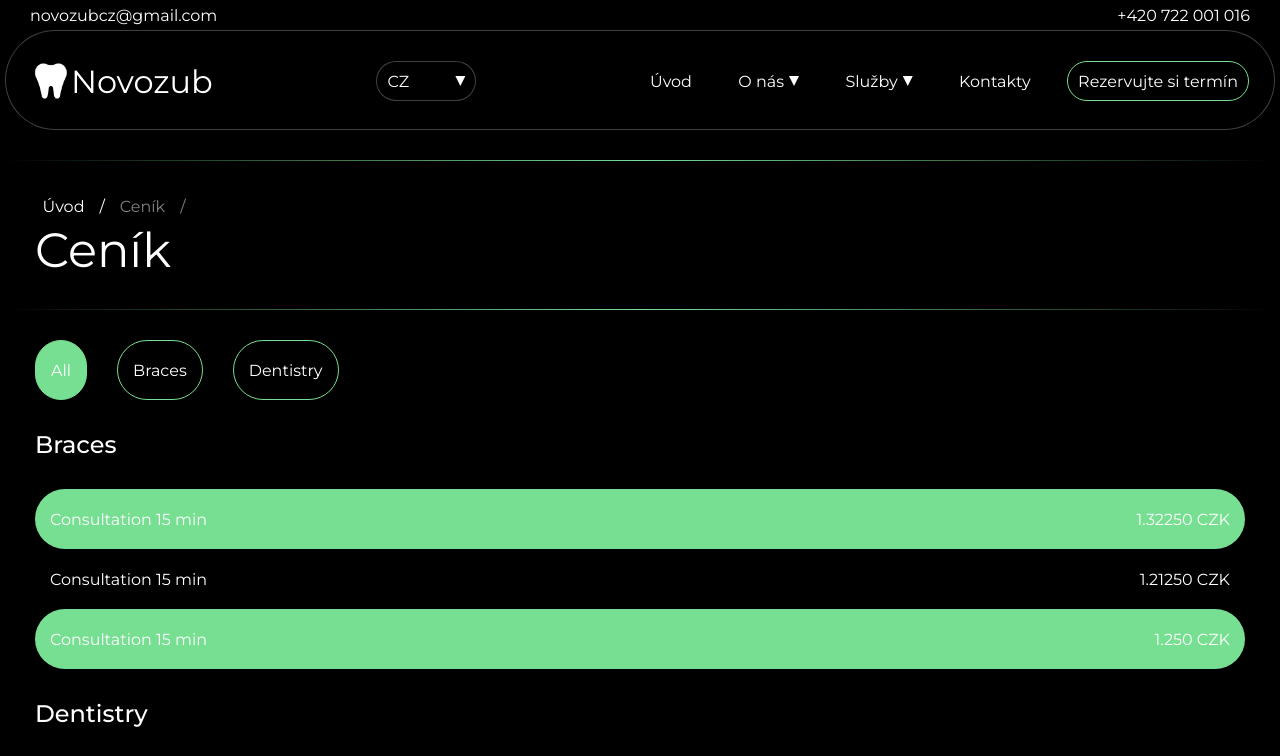
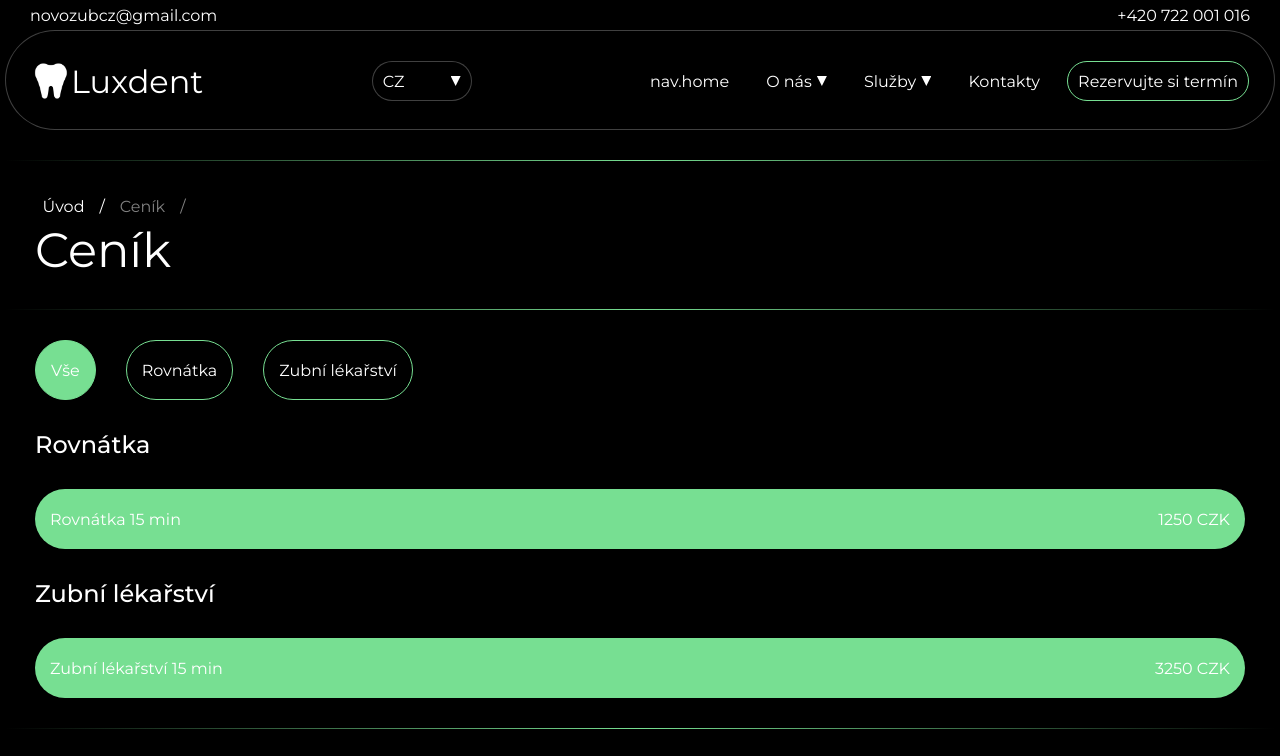
Before and after one commit to stepandordiai/natadent, a React (Vite) app: page /price-list in a window 1280 px wide. Shown: the top 756 px of the page. Built offline with nearby package versions, Linux system fonts and the light colour scheme.

Commit message:
v2.21.0 Add translation to PriceList page

```diff
--- a/src/components/Header/Header.jsx
+++ b/src/components/Header/Header.jsx
@@ -120,7 +120,7 @@ const Header = () => {
                 <div className="header-bottom__container">
                     <NavLink className="header__logo" to="/">
                         <img src={logoIcon} alt="Novozub" />
-                        <span>Novozub</span>
+                        <span>Luxdent</span>
                     </NavLink>
                     <div className="lang-custom-select">
                         <button className="lang-custom-select__btn">CZ</button>
--- a/src/pages/PriceList/PriceList.jsx
+++ b/src/pages/PriceList/PriceList.jsx
@@ -1,21 +1,27 @@
 import { useEffect, useState } from "react";
 import PageTitle from "../../components/PageTitle/PageTitle";
-import priceData from "./priceData";
+import { useTranslation } from "react-i18next";
 import "./PriceList.scss";
 
 const PriceList = () => {
+    const { t } = useTranslation();
+
     useEffect(() => {
-        document.title = "Ceník";
-    }, []);
+        // Update title depending on which lang we are using
+        document.title = t("nav.price_list_title");
+    }, [t]);
 
     const [filter, setFilter] = useState("");
 
-    const inactiveFilterBtn = "inactive-filter-btn";
-    const activeFilterBtn = "inactive-filter-btn active-filter-btn";
+    const inactiveFilterBtn = "filter-btn";
+    const activeFilterBtn = "filter-btn active-filter-btn";
 
     return (
         <section className="price-list">
-            <PageTitle activeLink="Úvod" title="Ceník" />
+            <PageTitle
+                activeLink={t("nav.home_title")}
+                title={t("nav.price_list_title")}
+            />
             <div className="filter-btn-wrapper">
                 <button
                     className={
@@ -24,7 +30,7 @@ const PriceList = () => {
                     onClick={(e) => setFilter(e.target.dataset.service)}
                     data-service=""
                 >
-                    All
+                    {t("price_data.all_title")}
                 </button>
                 <button
                     className={
@@ -35,7 +41,7 @@ const PriceList = () => {
                     onClick={(e) => setFilter(e.target.dataset.service)}
                     data-service="braces"
                 >
-                    Braces
+                    {t("price_data.braces_title")}
                 </button>
                 <button
                     className={
@@ -46,45 +52,31 @@ const PriceList = () => {
                     onClick={(e) => setFilter(e.target.dataset.service)}
                     data-service="dentistry"
                 >
-                    Dentistry
+                    {t("price_data.dentistry_title")}
                 </button>
             </div>
             {filter === "" && (
                 <div className="price-list__wrapper">
                     <table className="price-list__table">
-                        <caption className="price-list__title">Braces</caption>
+                        <caption className="price-list__title">
+                            {t("price_data.braces_title")}
+                        </caption>
                         <tbody>
-                            {priceData
-                                .filter((el) => {
-                                    return el.service === "braces";
-                                })
-                                .map((el, index) => {
-                                    return (
-                                        <tr key={index}>
-                                            <td>{el.name}</td>
-                                            <td>{el.price}</td>
-                                        </tr>
-                                    );
-                                })}
+                            <tr>
+                                <td>{t("braces.name_1")}</td>
+                                <td>{t("braces.price_1")}</td>
+                            </tr>
                         </tbody>
                     </table>
                     <table className="price-list__table">
                         <caption className="price-list__title">
-                            Dentistry
+                            {t("price_data.dentistry_title")}
                         </caption>
                         <tbody>
-                            {priceData
-                                .filter((el) => {
-                                    return el.service === "dentistry";
-                                })
-                                .map((el, index) => {
-                                    return (
-                                        <tr key={index}>
-                                            <td>{el.name}</td>
-                                            <td>{el.price}</td>
-                                        </tr>
-                                    );
-                                })}
+                            <tr>
+                                <td>{t("dentistry.name_1")}</td>
+                                <td>{t("dentistry.price_1")}</td>
+                            </tr>
                         </tbody>
                     </table>
                 </div>
@@ -92,20 +84,14 @@ const PriceList = () => {
             {filter === "braces" && (
                 <div className="price-list__wrapper">
                     <table className="price-list__table">
-                        <caption className="price-list__title">Braces</caption>
+                        <caption className="price-list__title">
+                            {t("price_data.braces_title")}
+                        </caption>
                         <tbody>
-                            {priceData
-                                .filter((el) => {
-                                    return el.service === "braces";
-                                })
-                                .map((el, index) => {
-                                    return (
-                                        <tr key={index}>
-                                            <td>{el.name}</td>
-                                            <td>{el.price}</td>
-                                        </tr>
-                                    );
-                                })}
+                            <tr>
+                                <td>{t("braces.name_1")}</td>
+                                <td>{t("braces.price_1")}</td>
+                            </tr>
                         </tbody>
                     </table>
                 </div>
@@ -114,21 +100,13 @@ const PriceList = () => {
                 <div className="price-list__wrapper">
                     <table className="price-list__table">
                         <caption className="price-list__title">
-                            Dentistry
+                            {t("price_data.dentistry_title")}
                         </caption>
                         <tbody>
-                            {priceData
-                                .filter((el) => {
-                                    return el.service === "dentistry";
-                                })
-                                .map((el, index) => {
-                                    return (
-                                        <tr key={index}>
-                                            <td>{el.name}</td>
-                                            <td>{el.price}</td>
-                                        </tr>
-                                    );
-                                })}
+                            <tr>
+                                <td>{t("dentistry.name_1")}</td>
+                                <td>{t("dentistry.price_1")}</td>
+                            </tr>
                         </tbody>
                     </table>
                 </div>
--- a/src/pages/PriceList/PriceList.scss
+++ b/src/pages/PriceList/PriceList.scss
@@ -5,7 +5,6 @@
 .price-list__table {
     border-collapse: collapse;
     width: 100%;
-    // margin-bottom: 30px;
 }
 
 .price-list__title {
@@ -48,7 +47,7 @@ tr:nth-child(odd) td:nth-of-type(2) {
     margin: 0 30px;
 }
 
-.inactive-filter-btn {
+.filter-btn {
     height: 60px;
     border-radius: 30px;
     padding: 0 15px;
--- a/src/pages/PriceList/priceData.js
+++ /dev/null
@@ -1,50 +0,0 @@
-const priceData = [
-    {
-        name: "Consultation 15 min",
-        price: "1.3250 CZK",
-        service: "dentistry",
-    },
-    {
-        name: "Consultation 15 min",
-        price: "1.32250 CZK",
-        service: "braces",
-    },
-    {
-        name: "Consultation 15 min",
-        price: "1.21250 CZK",
-        service: "braces",
-    },
-    {
-        name: "Consultation 15 min",
-        service: "initial-examination",
-        price: "1.250 CZK",
-        service: "braces",
-    },
-    {
-        name: "Consultation 15 min",
-        price: "1.32250 CZK",
-        service: "dentistry",
-    },
-    {
-        name: "Consultation 15 min",
-        price: "1.23350 CZK",
-        service: "dentistry",
-    },
-    {
-        name: "Consultation 15 min",
-        price: "1.321250 CZK",
-        service: "dentistry",
-    },
-    {
-        name: "Consultation 15 min",
-        price: "1.2530 CZK",
-        service: "dentistry",
-    },
-    {
-        name: "Consultation 15 min",
-        price: "1.2450 CZK",
-        service: "dentistry",
-    },
-];
-
-export default priceData;
--- a/src/translations/cz/translation.json
+++ b/src/translations/cz/translation.json
@@ -1,8 +1,8 @@
 {
     "nav": {
-        "home": "Úvod",
+        "home_title": "Úvod",
         "about": "O nás",
-        "price_list": "Ceník",
+        "price_list_title": "Ceník",
         "gallery": "Galerie úsměvů",
         "services": "Služby",
         "service_1": "Preventivní stomatologie",
@@ -53,5 +53,21 @@
         "closed": "Zavřeno",
         "nav_title": "Navigace",
         "rights": "Všechna práva vyhrazena"
+    },
+
+    "price_data": {
+        "all_title": "Vše",
+        "braces_title": "Rovnátka",
+        "dentistry_title": "Zubní lékařství"
+    },
+
+    "braces": {
+        "name_1": "Rovnátka 15 min",
+        "price_1": "1250 CZK"
+    },
+
+    "dentistry": {
+        "name_1": "Zubní lékařství 15 min",
+        "price_1": "3250 CZK"
     }
 }
--- a/src/translations/en/translation.json
+++ b/src/translations/en/translation.json
@@ -1,8 +1,8 @@
 {
     "nav": {
-        "home": "Home",
+        "home_title": "Home",
         "about": "About us",
-        "price_list": "Price list",
+        "price_list_title": "Price list",
         "gallery": "Smile gallery",
         "services": "Services",
         "service_1": "Preventive dentistry",
@@ -53,5 +53,21 @@
         "closed": "Closed",
         "nav_title": "Navigation",
         "rights": "All rights reserved"
+    },
+
+    "price_data": {
+        "all_title": "All",
+        "braces_title": "Braces",
+        "dentistry_title": "Braces"
+    },
+
+    "braces": {
+        "name_1": "Braces 15 min",
+        "price_1": "1250 CZK"
+    },
+
+    "dentistry": {
+        "name_1": "Dentistry 15 min",
+        "price_1": "3250 CZK"
     }
 }
--- a/src/translations/ua/translation.json
+++ b/src/translations/ua/translation.json
@@ -1,8 +1,8 @@
 {
     "nav": {
-        "home": "Головна",
+        "home_title": "Головна",
         "about": "Про нас",
-        "price_list": "Прайс лист",
+        "price_list_title": "Прайс лист",
         "gallery": "Галерея",
         "services": "Сервіси",
         "service_1": "Профілактична стоматологія",
@@ -53,5 +53,21 @@
         "closed": "Закрито",
         "nav_title": "Навігація",
         "rights": "Всі права захищено"
+    },
+
+    "price_data": {
+        "all_title": "Всі сервіси",
+        "braces_title": "Брекети",
+        "dentistry_title": "Стоматологія"
+    },
+
+    "braces": {
+        "name_1": "Брекети 15 хв",
+        "price_1": "1250 Чешських крон"
+    },
+
+    "dentistry": {
+        "name_1": "Стоматологія 15 хв",
+        "price_1": "3250 Чешських крон"
     }
 }
```
